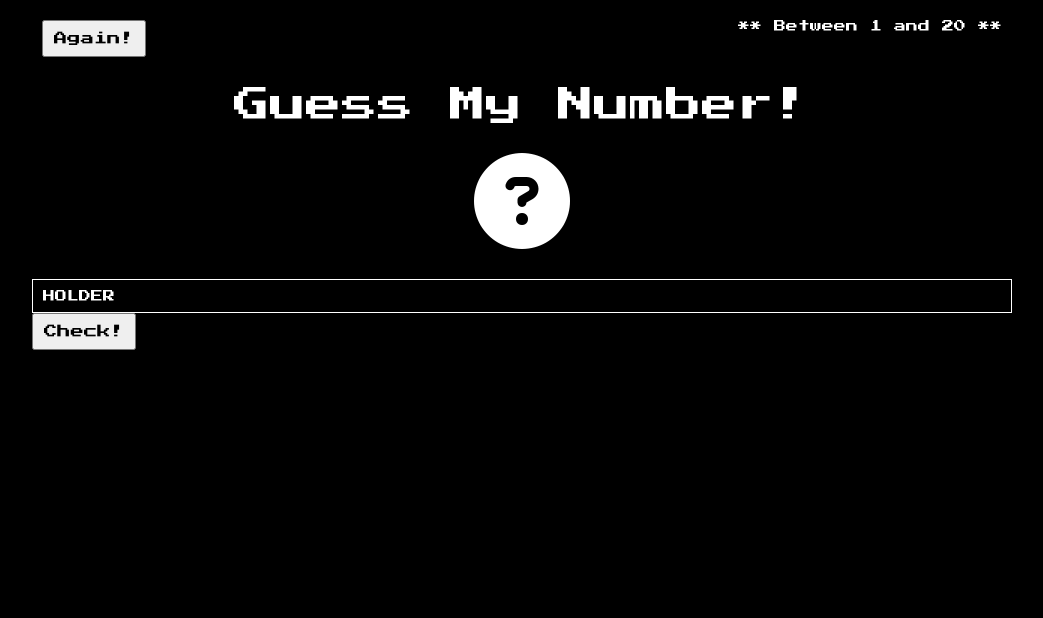
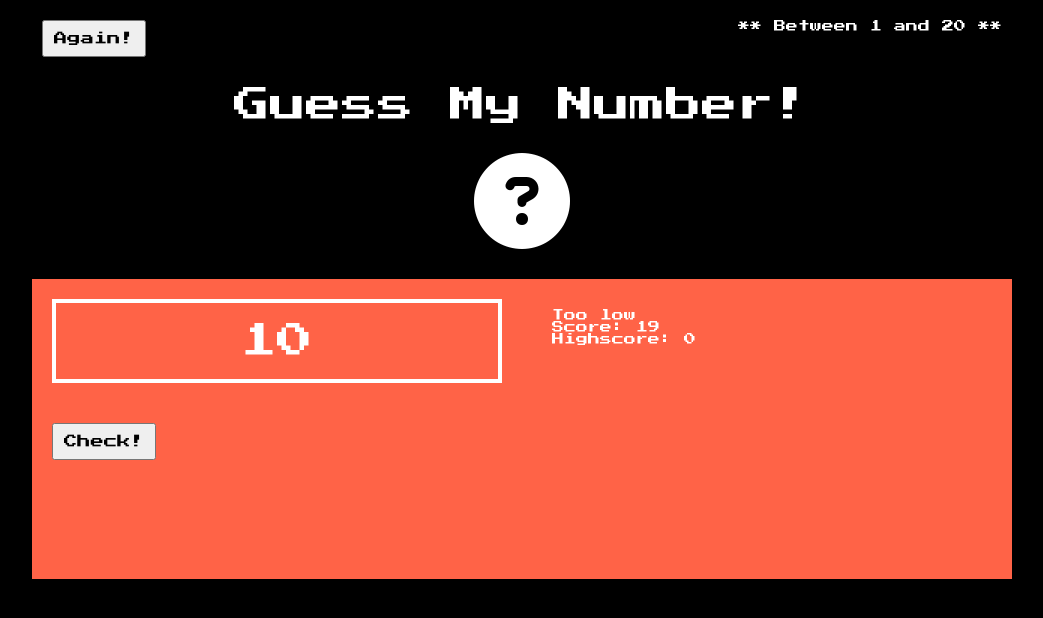
Before and after one commit to seleazar10/numberGame, a plain HTML site: page index.html in a window 1280 px wide. Shown: the whole page, without its empty margins (118-1161 px from the left). Drawn offline with Linux system fonts and the light colour scheme.

Commit message:
dynamic container updated

```diff
--- a/index.html
+++ b/index.html
@@ -33,9 +33,18 @@
 			<div class="containerTwo">
 				<div class="fourth-sec-div">
 					<div id="userInputBox">
-						<p>HOLDER</p>
+						<p id="userInput">10</p>
 					</div>
 					<button id="userInputCheckBtn" class="gamingFont">Check!</button>
+				</div>
+
+				<div class="fifth-sec-div">
+					<div class="dataTrackerSec">
+						<p>Too low</p>
+						<p>Score: 19</p>
+
+						<p>Highscore: 0</p>
+					</div>
 				</div>
 			</div>
 		</div>
--- a/styles.css
+++ b/styles.css
@@ -54,6 +54,29 @@ body {
 }
 
 #userInputBox {
-	border: white solid 1px;
-	padding: 10px;
+	border: white solid 4px;
+	padding: 20px;
+	margin: 20px;
+	text-align: center;
+	font-size: 300%;
 }
+
+/* .containerTwo {
+
+} */
+
+.fourth-sec-div,
+.fifth-sec-div {
+	width: 50%;
+	height: 300px;
+	background-color: tomato;
+	float: left;
+}
+
+.dataTrackerSec {
+	margin: 30px;
+}
+
+#userInputCheckBtn {
+	margin: 20px;
+}
```
